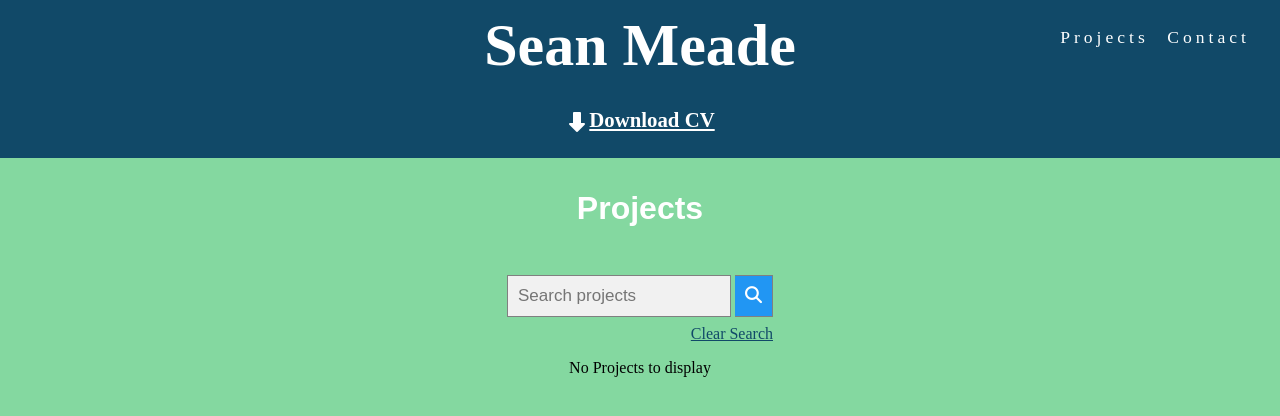
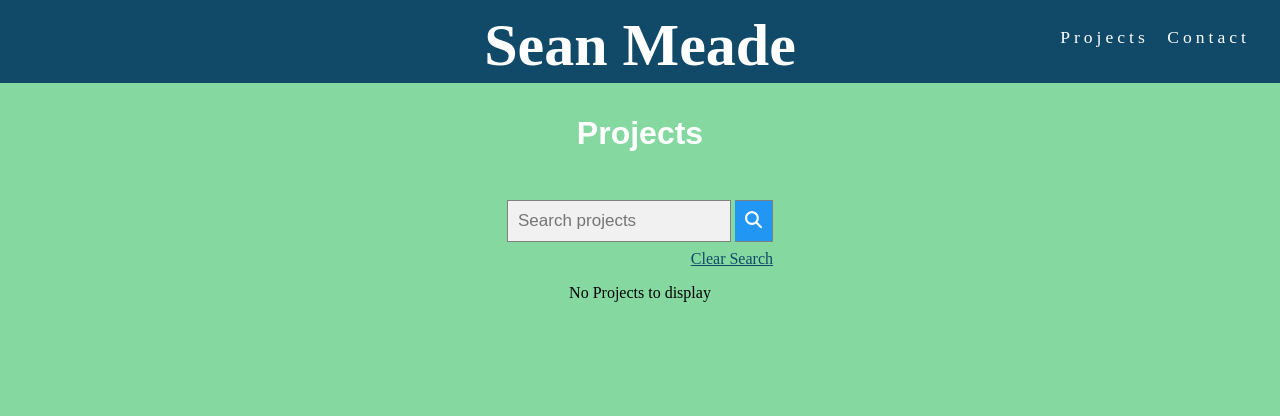
Before and after one commit to sean-meade/portfolio-website, a Django app: page / in a window 1280 px wide. Shown: the top 416 px of the page. Run offline with Django 3.2, Linux system fonts and the light colour scheme; data that the repository does not hold is empty.

Commit message:
Comment out CV download until I get it working

```diff
--- a/porfolio_website/settings.py
+++ b/porfolio_website/settings.py
@@ -20,7 +20,7 @@ if DEPLOYED == 'True':
 else:
     DEBUG = True
 
-ALLOWED_HOSTS = ['seanmeade.ie','seanmeade.ie/','www.seanmeade.ie','www.seanmeade.ie/']
+ALLOWED_HOSTS = ['seanmeade.ie','seanmeade.ie/','www.seanmeade.ie','www.seanmeade.ie/', '127.0.0.1']
 
 RENDER_EXTERNAL_HOSTNAME = os.environ.get('RENDER_EXTERNAL_HOSTNAME')
 
--- a/porfolio_website/urls.py
+++ b/porfolio_website/urls.py
@@ -2,7 +2,6 @@ from django.contrib import admin
 from django.urls import path, include
 from django.conf import settings
 from django.conf.urls.static import static
-from django.contrib.staticfiles.urls import staticfiles_urlpatterns
 
 urlpatterns = [
     path('admin/', admin.site.urls),
--- a/templates/header.html
+++ b/templates/header.html
@@ -32,4 +32,4 @@
 </div>
 
 
-<div id="cv-download"><a href="/media/SeanMeadeCV.pdf" download><img style="vertical-align:middle; filter: invert(100%);" src="{% static 'img/download24.png' %}"/><strong style="display:inline;">Download CV</strong></a></div>
+{% comment %} <div id="cv-download"><a href="/media/SeanMeadeCV.pdf" download><img style="vertical-align:middle; filter: invert(100%);" src="{% static 'img/download24.png' %}"/><strong style="display:inline;">Download CV</strong></a></div> {% endcomment %}
```
